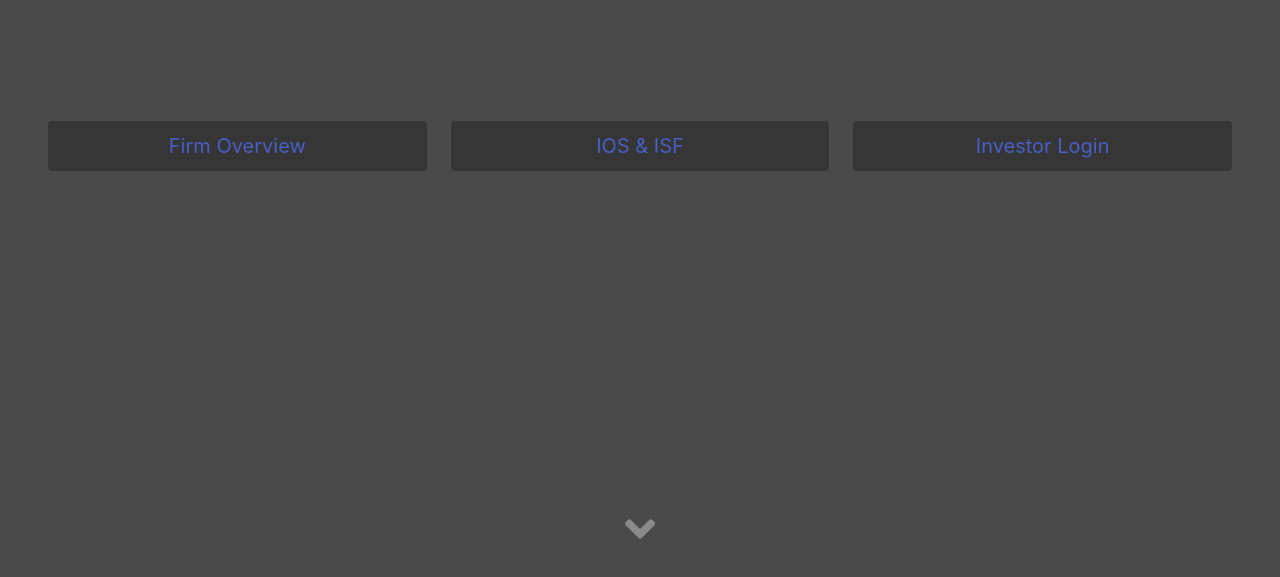
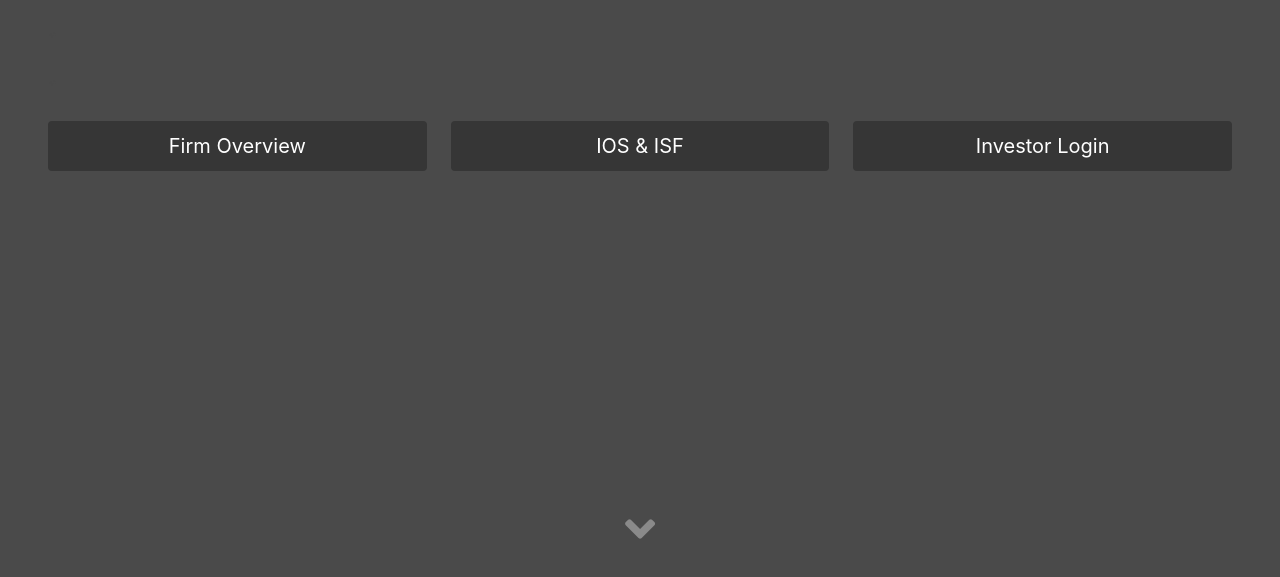
Before and after one commit to BayStreetCapital/BayStreetCapital, a plain HTML site: page index.html in a window 1280 px wide. Shown: the part 79-656 px from the top of the page. Drawn offline with nearby package versions, Linux system fonts and the light colour scheme.

Commit message:
Update index.html

```diff
--- a/index.html
+++ b/index.html
@@ -54,13 +54,13 @@ a.fas{
     <div class="block">*</div>
     <div class="columns">
       <div class="column is-one-third is-centered">
-        <button class="button is-dark is-medium"><a href="/overview">Firm Overview</a></button>
+      <a class="button is-dark is-medium" href="/overview">Firm Overview</a>
       </div>
       <div class="column is-one-third is-centered">
-        <button class="button is-dark is-medium"><a href="/iosisf">IOS & ISF</a></button>
+        <a class="button is-dark is-medium" href="/iosisf">IOS & ISF</a>
       </div>
       <div class="column is-one-third is-centered">
-        <button class="button is-dark is-medium"><a href="/login">Investor Login</a></button>
+        <a class="button is-dark is-medium" href="/login">Investor Login</a>
       </div>
     </div>
   </section>
```
